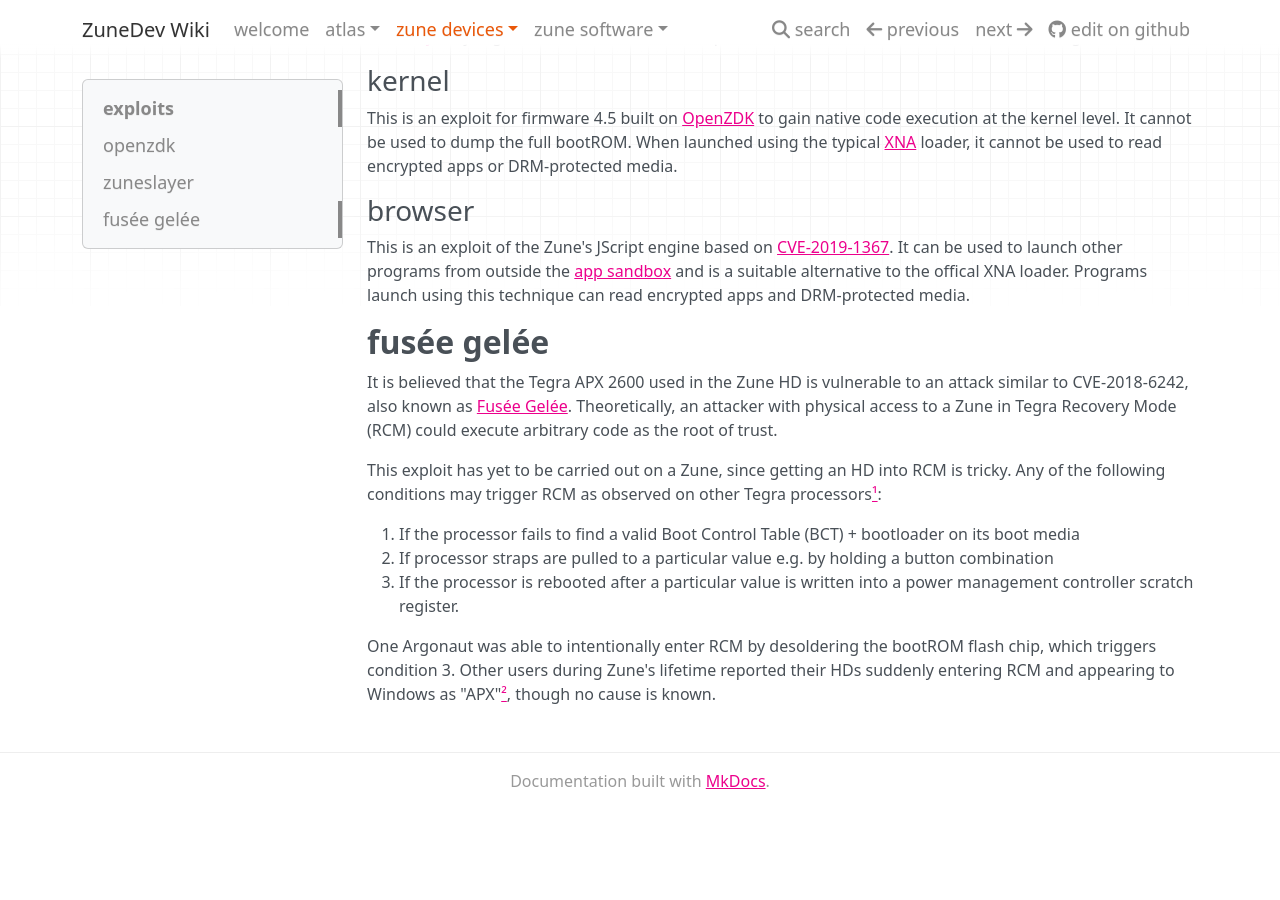
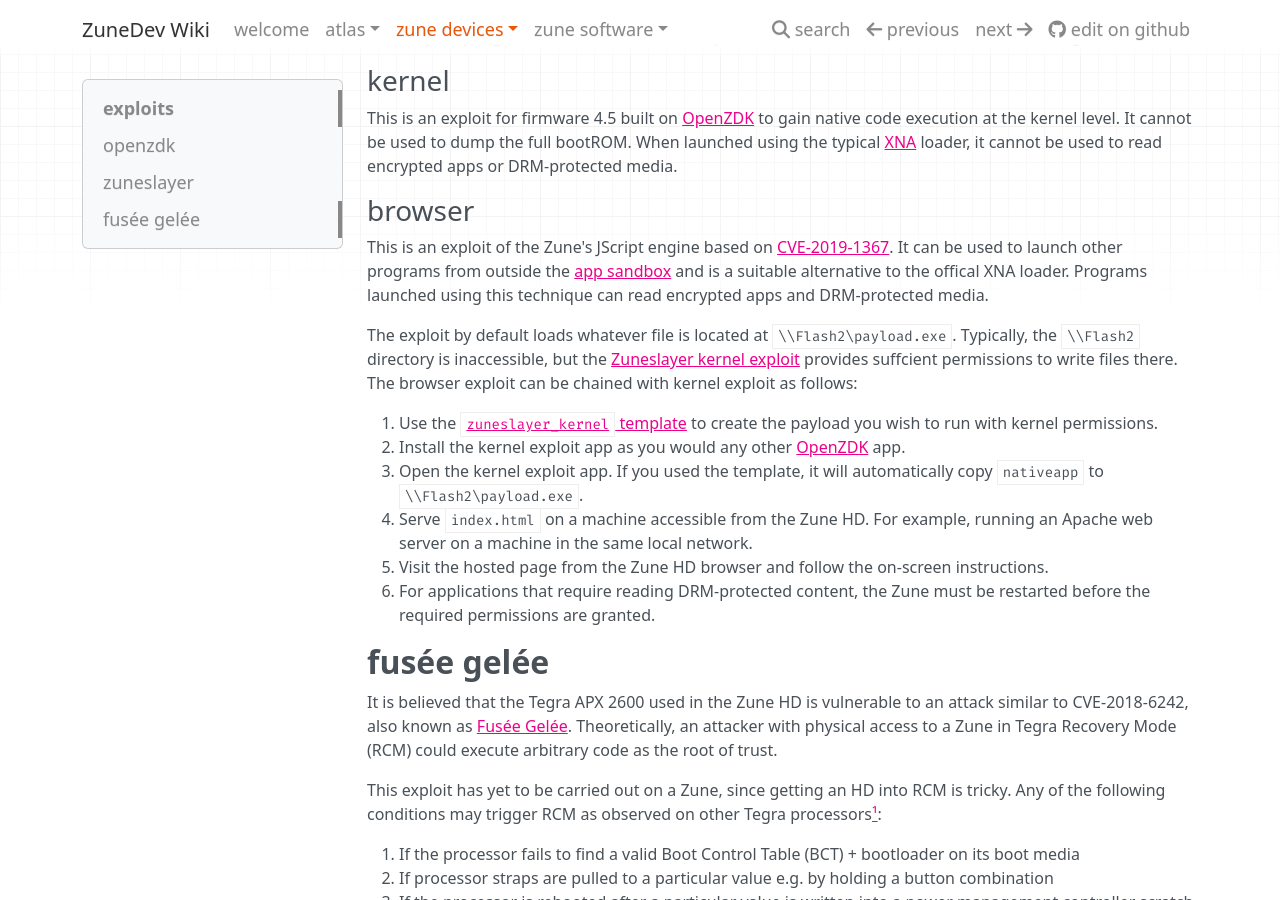
Before and after one commit to ZuneDev/Wiki, an MkDocs documentation site: the page built from docs/Zune devices/Zune HD/Exploits.md, in a window 1280 px wide and 900 px high, scrolled down 358 px. Built offline with MkDocs 1.6.1, drawn with Linux system fonts in a browser that asks for light colours; nearby versions of some CDN libraries; before the commit the page ends 1167 px from its top, so only the background shows below that.

Commit message:
Add example of chaining zuneslayer HD exploits

```diff
--- a/docs/Zune devices/Zune HD/Exploits.md
+++ b/docs/Zune devices/Zune HD/Exploits.md
@@ -12,7 +12,16 @@
 This is an exploit for firmware 4.5 built on [OpenZDK](../Apps/OpenZDK/index.md) to gain native code execution at the kernel level. It cannot be used to dump the full bootROM. When launched using the typical [XNA](../Apps/XNA%20Framework/index.md) loader, it cannot be used to read encrypted apps or DRM-protected media.
 
 ### Browser
-This is an exploit of the Zune's JScript engine based on [CVE-2019-1367](https://googleprojectzero.github.io/0days-in-the-wild//0day-RCAs/2019/CVE-2019-1367.html). It can be used to launch other programs from outside the [app sandbox](../Apps/XNA%20Framework/XNA%20Apps.md) and is a suitable alternative to the offical XNA loader. Programs launch using this technique can read encrypted apps and DRM-protected media.
+This is an exploit of the Zune's JScript engine based on [CVE-2019-1367](https://googleprojectzero.github.io/0days-in-the-wild//0day-RCAs/2019/CVE-2019-1367.html). It can be used to launch other programs from outside the [app sandbox](../Apps/XNA%20Framework/XNA%20Apps.md) and is a suitable alternative to the offical XNA loader. Programs launched using this technique can read encrypted apps and DRM-protected media.
+
+The exploit by default loads whatever file is located at `\\Flash2\payload.exe`. Typically, the `\\Flash2` directory is inaccessible, but the [Zuneslayer kernel exploit](#kernel) provides suffcient permissions to write files there. The browser exploit can be chained with kernel exploit as follows:
+
+1. Use the [`zuneslayer_kernel` template](https://github.com/CUB3D/zuneslayer/tree/master/ZuneHD/zuneslayer_kernel/template) to create the payload you wish to run with kernel permissions.
+2. Install the kernel exploit app as you would any other [OpenZDK](../Apps/OpenZDK/index.md) app.
+3. Open the kernel exploit app. If you used the template, it will automatically copy `nativeapp` to `\\Flash2\payload.exe`.
+4. Serve `index.html` on a machine accessible from the Zune HD. For example, running an Apache web server on a machine in the same local network.
+5. Visit the hosted page from the Zune HD browser and follow the on-screen instructions.
+6. For applications that require reading DRM-protected content, the Zune must be restarted before the required permissions are granted.
 
 ## Fusée Gelée
 It is believed that the Tegra APX 2600 used in the Zune HD is vulnerable to an attack similar to CVE-2018-6242, also known as [Fusée Gelée](https://switch.hacks.guide/fusee_gelee.html). Theoretically, an attacker with physical access to a Zune in Tegra Recovery Mode (RCM) could execute arbitrary code as the root of trust.
```
